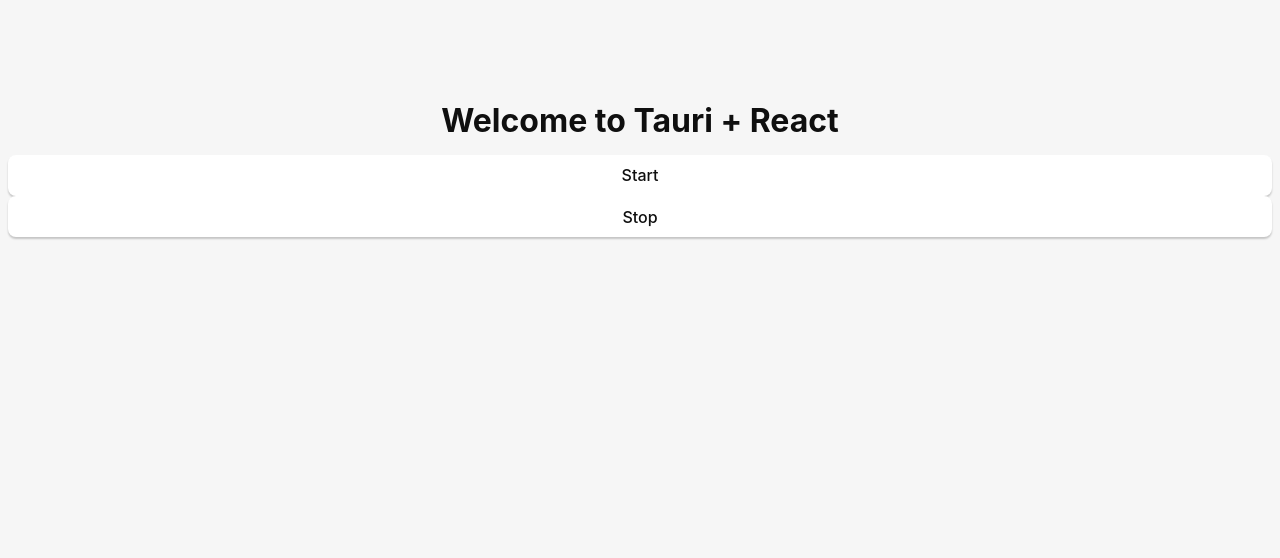
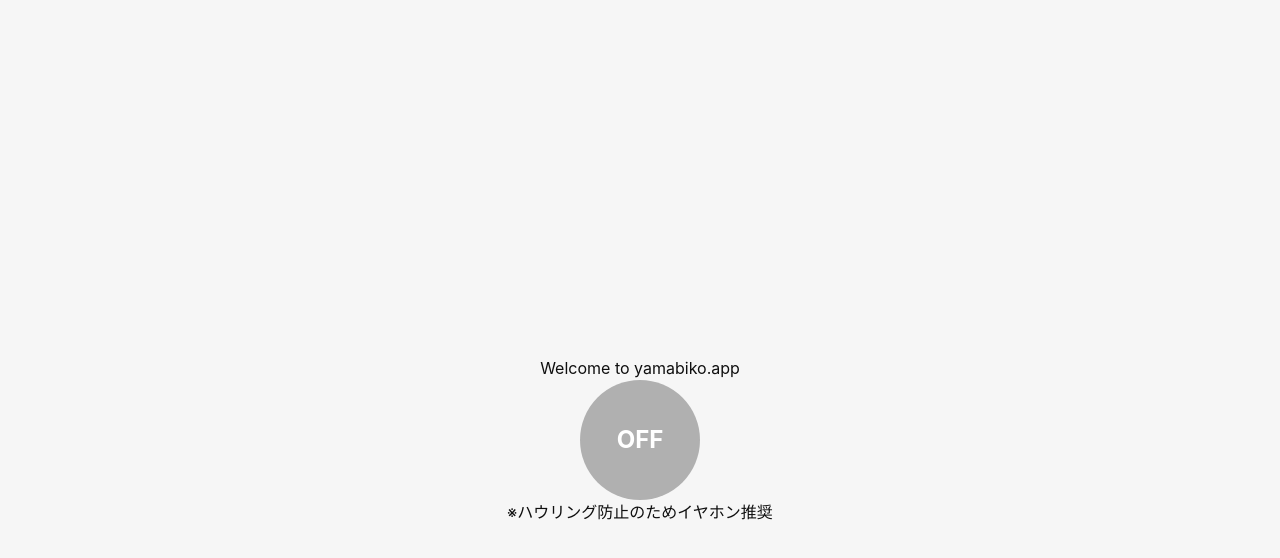
Before and after one commit to z-fujimori/yamabiko, a React (Vite) app: page / in a window 1280 px wide. Shown: the top 558 px of the page. Built offline with nearby package versions, Linux system fonts and the light colour scheme.

Commit message:
tailwind導入

```diff
--- a/src/App.css
+++ b/src/App.css
@@ -1,10 +1,14 @@
-.logo.vite:hover {
+@import "tailwindcss";
+
+
+/* .logo.vite:hover {
   filter: drop-shadow(0 0 2em #747bff);
 }
 
 .logo.react:hover {
   filter: drop-shadow(0 0 2em #61dafb);
 }
+  */
 :root {
   font-family: Inter, Avenir, Helvetica, Arial, sans-serif;
   font-size: 16px;
@@ -21,6 +25,7 @@
   -webkit-text-size-adjust: 100%;
 }
 
+
 .container {
   margin: 0;
   padding-top: 10vh;
@@ -29,7 +34,7 @@
   justify-content: center;
   text-align: center;
 }
-
+/*
 .logo {
   height: 6em;
   padding: 1.5em;
@@ -113,4 +118,4 @@
   button:active {
     background-color: #0f0f0f69;
   }
-}
+} */
--- a/src/App.tsx
+++ b/src/App.tsx
@@ -2,50 +2,17 @@
 import reactLogo from "./assets/react.svg";
 import { invoke } from "@tauri-apps/api/core";
 import "./App.css";
-
-
-let ctx: AudioContext | null = null
-let source: MediaStreamAudioSourceNode | null = null
-let stream: MediaStream | null = null
-
-export async function startMicThrough() {
-  // macOS/Chrome系は「ユーザー操作の直後」に呼ぶのが安全
-  stream = await navigator.mediaDevices.getUserMedia({
-    audio: {
-      echoCancellation: false, // 低遅延優先（必要なら true に）
-      noiseSuppression: false,
-      autoGainControl: false
-    }
-  })
-
-  ctx = new AudioContext({ latencyHint: "interactive" })
-  await ctx.resume()
-
-  source = ctx.createMediaStreamSource(stream)
-  source.connect(ctx.destination)
-}
-
-export function stopMicThrough() {
-  if (source) source.disconnect()
-  source = null
-
-  if (stream) {
-    for (const t of stream.getTracks()) t.stop()
-  }
-  stream = null
-
-  if (ctx) ctx.close()
-  ctx = null
-}
-
+import { SoundButton } from "./components/MainButton";
 
 function App() {
 
   return (
-    <main className="container">
-      <h1>Welcome to Tauri + React</h1>
-      <button onClick={() => startMicThrough()}>Start</button>
-      <button onClick={() => stopMicThrough()}>Stop</button>
+    <main className="container flex flex-col items-center justify-center min-h-screen">
+      <h1>Welcome to yamabiko.app</h1>
+      {/* <button onClick={() => startMicThrough()}>Start</button>
+      <button onClick={() => stopMicThrough()}>Stop</button> */}
+      <SoundButton />
+      <p>※ハウリング防止のためイヤホン推奨</p>
     </main>
   );
 }
--- /dev/null
+++ b/src/components/MainButton.tsx
@@ -0,0 +1,106 @@
+import { useEffect, useRef, useState } from "react";
+
+export function SoundButton() {
+  const [isOn, setIsOn] = useState(false);
+  const [busy, setBusy] = useState(false);
+
+  const ctxRef = useRef<AudioContext | null>(null);
+  const sourceRef = useRef<MediaStreamAudioSourceNode | null>(null);
+  const streamRef = useRef<MediaStream | null>(null);
+
+  async function startMicThrough() {
+    if (ctxRef.current) return; // すでに開始済みなら何もしない
+
+    const stream = await navigator.mediaDevices.getUserMedia({
+      audio: {
+        // スピーカーから出すなら true 推奨（遅延は少し増えることあり）
+        echoCancellation: true,
+        noiseSuppression: false,
+        autoGainControl: false,
+      },
+    });
+    streamRef.current = stream;
+
+    const ctx = new AudioContext({ latencyHint: "interactive" });
+    ctxRef.current = ctx;
+
+    // iOS/Safari等も考慮して念のため
+    if (ctx.state === "suspended") await ctx.resume();
+
+    const source = ctx.createMediaStreamSource(stream);
+    sourceRef.current = source;
+
+    // 直接 destination に繋ぐ（= スピーカー出力）
+    source.connect(ctx.destination);
+  }
+
+  async function stopMicThrough() {
+    // 先に接続を切る
+    try {
+      sourceRef.current?.disconnect();
+    } catch {}
+    sourceRef.current = null;
+
+    // マイク停止
+    const stream = streamRef.current;
+    if (stream) {
+      for (const t of stream.getTracks()) t.stop();
+    }
+    streamRef.current = null;
+
+    // AudioContext 終了
+    const ctx = ctxRef.current;
+    ctxRef.current = null;
+    if (ctx) {
+      try {
+        await ctx.close();
+      } catch {}
+    }
+  }
+
+  async function toggleMicThrough() {
+    if (busy) return;
+    setBusy(true);
+    try {
+      if (ctxRef.current) {
+        await stopMicThrough();
+        setIsOn(false);
+      } else {
+        await startMicThrough();
+        setIsOn(true);
+      }
+    } finally {
+      setBusy(false);
+    }
+  }
+
+  // コンポーネント破棄時に確実に止める
+  useEffect(() => {
+    return () => {
+      // fire-and-forget でもOK
+      stopMicThrough();
+    };
+    // eslint-disable-next-line react-hooks/exhaustive-deps
+  }, []);
+
+  return (
+    <button
+      onClick={toggleMicThrough}
+      disabled={busy}
+      style={{
+        width: 120,
+        height: 120,
+        borderRadius: "50%",
+        border: "none",
+        fontSize: 24,
+        fontWeight: "bold",
+        color: "white",
+        backgroundColor: isOn ? "#4caf50" : "#b0b0b0",
+        cursor: busy ? "not-allowed" : "pointer",
+        opacity: busy ? 0.7 : 1,
+      }}
+    >
+      {isOn ? "ON" : "OFF"}
+    </button>
+  );
+}
--- a/vite.config.ts
+++ b/vite.config.ts
@@ -1,12 +1,13 @@
 import { defineConfig } from "vite";
 import react from "@vitejs/plugin-react";
+import tailwindcss from "@tailwindcss/vite";
 
 // @ts-expect-error process is a nodejs global
 const host = process.env.TAURI_DEV_HOST;
 
 // https://vite.dev/config/
 export default defineConfig(async () => ({
-  plugins: [react()],
+  plugins: [react(), tailwindcss()],
 
   // Vite options tailored for Tauri development and only applied in `tauri dev` or `tauri build`
   //
```
Also changed, not shown: package.json (+6 -4 lines), 1 other file (tests, documents, lock files or other folders).
